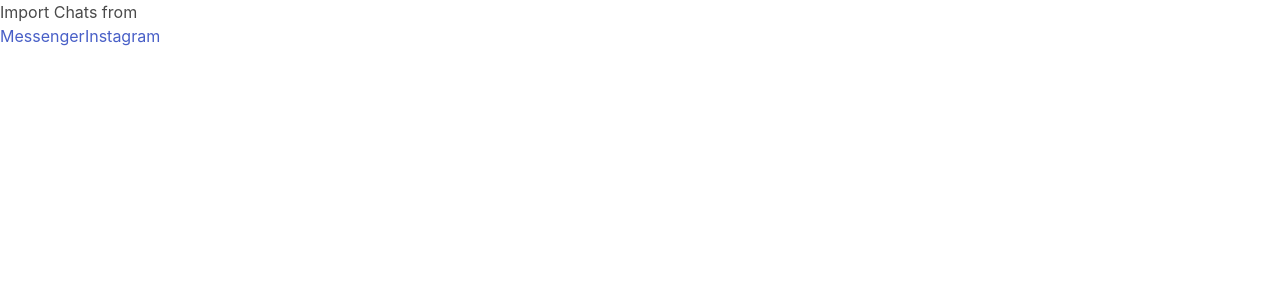
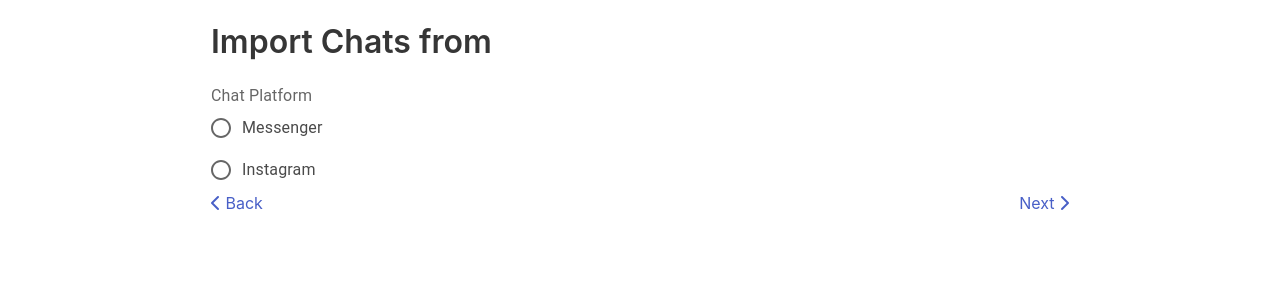
Before and after one commit to humanoexmachina/remembered_app, a React (Create React App) app: page /#/import/choose-platform in a window 1280 px wide. Shown: the top 300 px of the page. Built offline with nearby package versions, Linux system fonts and the light colour scheme.

Commit message:
Used radio button group from MUI to allow users choose chat platform

```diff
--- a/package.json
+++ b/package.json
@@ -7,6 +7,7 @@
     "@emotion/styled": "^11.10.5",
     "@fortawesome/fontawesome-free": "^6.2.1",
     "@mui/joy": "^5.0.0-alpha.59",
+    "@mui/material": "^5.11.1",
     "@testing-library/jest-dom": "^5.16.5",
     "@testing-library/react": "^13.4.0",
     "@testing-library/user-event": "^13.5.0",
--- a/src/Components/Import/Pages/ChoosePlatformPage.js
+++ b/src/Components/Import/Pages/ChoosePlatformPage.js
@@ -1,17 +1,42 @@
-import { Link } from 'react-router-dom';
+import ImportContainer from '../Components/ImportContainer.js';
+import Radio from '@mui/material/Radio';
+import RadioGroup from '@mui/material/RadioGroup';
+import FormControlLabel from '@mui/material/FormControlLabel';
+import FormControl from '@mui/material/FormControl';
+import FormLabel from '@mui/material/FormLabel';
 
 export default function ChoosePlatformPage(props) {
 
   function handleChoosePlatform(platform) {
     props.chooseChatPlatform(platform);
-
   }
 
+  function isChecked(platform) {
+    return (platform === props.chatPlatform);
+  }
+
+  function ChatPlatformCards() {
+    return (
+      <FormControl>
+      <FormLabel id="chat-platform-group">Chat Platform</FormLabel>
+      <RadioGroup
+        aria-labelledby="chat-platform-group"
+        // defaultValue="Messenger"
+        name="radio-buttons-group"
+      >
+        <FormControlLabel value="Messenger" control={<Radio checked={isChecked("Messenger")} onChange={() =>handleChoosePlatform("Messenger")} />} label="Messenger" />
+        <FormControlLabel value="Instagram" control={<Radio checked={isChecked("Instagram")} onChange={() =>handleChoosePlatform("Instagram")} />} label="Instagram" />
+      </RadioGroup>
+    </FormControl>
+  )};
+
   return (
-    <div>
-      <h1>Import Chats from</h1>
-      <Link to="../import/upload-file" onClick={() => handleChoosePlatform("Messenger")}>Messenger</Link>
-      <Link to="../import/upload-file" onClick={() => handleChoosePlatform("Instagram")}>Instagram</Link>
-    </div>
+    <ImportContainer
+      title="Import Chats from"
+      back="/"
+      next="../import/upload-file"
+    >
+      <ChatPlatformCards/>
+    </ImportContainer>
   );
 }
--- a/src/Components/Import/Pages/UploadFilePage.js
+++ b/src/Components/Import/Pages/UploadFilePage.js
@@ -2,6 +2,7 @@
 
 export default function UploadFilePage({ chatPlatform, chatFilePath, chooseChatFile, initializeChats, signalProcessingComplete }) {
 
+  const title = `Import your ${chatPlatform} Chat File`;
   async function handleSelectFile() {
     chooseChatFile(await window.fileAPI.chooseFile());
   }
@@ -24,11 +25,11 @@
 
       <h3> Help! How do I get my chat file?</h3>
     </div>
-  )}
+  )};
 
   return (
     <ImportContainer
-      title="Import your Chat File"
+      title={title}
       back="../import/choose-platform"
       next="../import/select-chats"
     >
```
Also changed, not shown: 2 other files (tests, documents, lock files or other folders).
